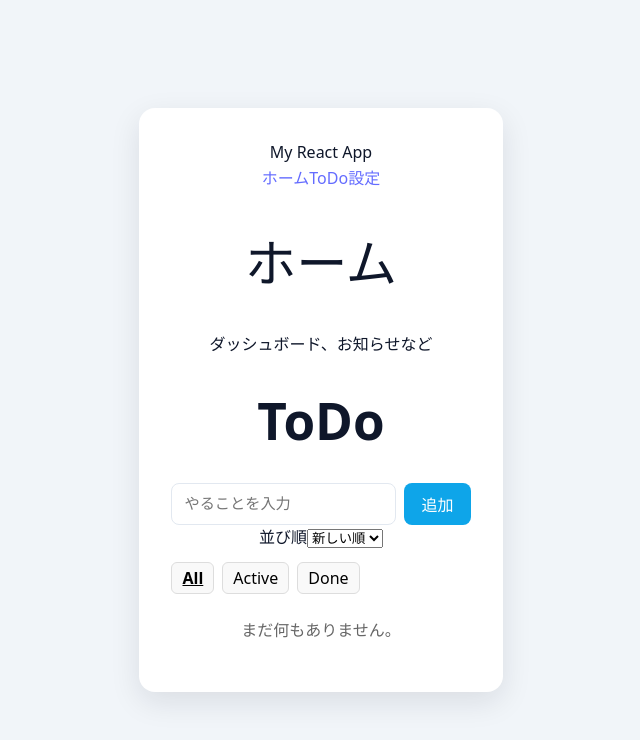
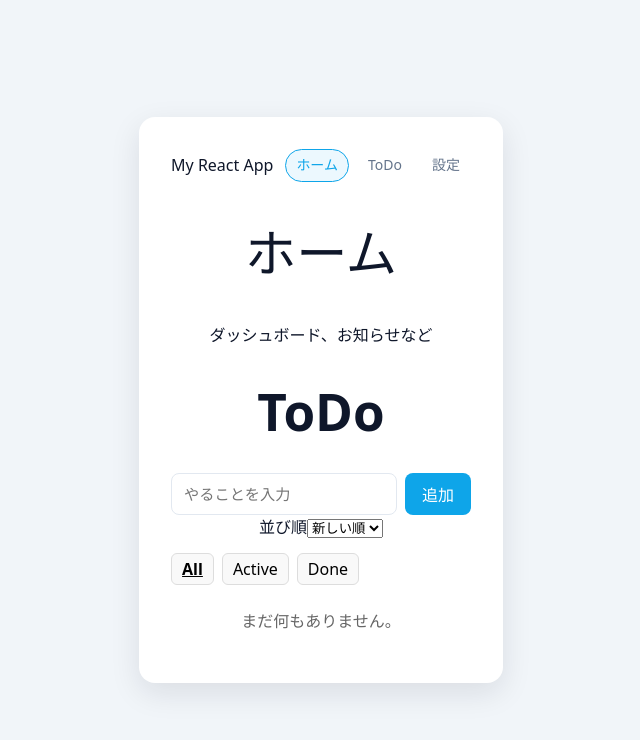
Before and after one commit to nishino203xx/react-study-project, a React (Vite) app in the folder app/: page / in a window 1280 px wide. Shown: the top 740 px of the page, without its empty margins (319-959 px from the left). Built offline with nearby package versions, Linux system fonts and the light colour scheme.

Commit message:
update:ナビバーのデザインを修正

```diff
--- a/app/src/App.tsx
+++ b/app/src/App.tsx
@@ -81,10 +81,17 @@ function App() {
 
 function NavBar() {
   return (
-    <nav>
+    <nav
+      style={{
+        display: "flex",
+        gap: 12,
+        alignItems: "center",
+        justifyContent: "space-between",
+      }}
+    >
       <div>My React App</div>
 
-      <div>
+      <div style={{ display: "flex", gap: 8 }}>
         <NavItem to={"/"}>ホーム</NavItem>
         <NavItem to={"/todos"}>ToDo</NavItem>
         <NavItem to={"/settings"}>設定</NavItem>
@@ -99,7 +106,22 @@ type NavItemProps = {
 };
 
 function NavItem({ to, children }: NavItemProps) {
-  return <NavLink to={to}>{children}</NavLink>;
+  return (
+    <NavLink
+      to={to}
+      style={({ isActive }) => ({
+        padding: "4px 10px",
+        borderRadius: 9999,
+        textDecoration: "none",
+        fontSize: 14,
+        border: isActive ? "1px solid #0ea5e9" : "1px solid transparent",
+        color: isActive ? "#0ea5e9" : "#64748b",
+        backgroundColor: isActive ? "rgba(14,165,233,0.08)" : "transparent",
+      })}
+    >
+      {children}
+    </NavLink>
+  );
 }
 
 export default App;
```
